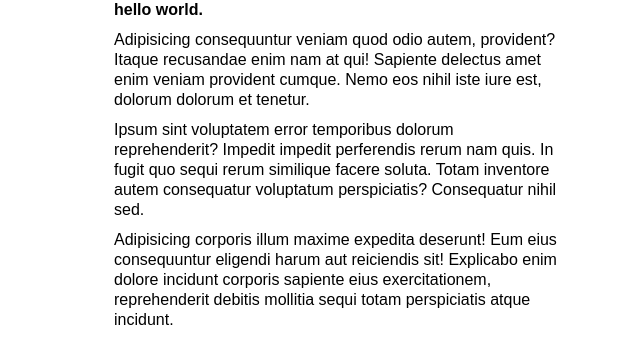
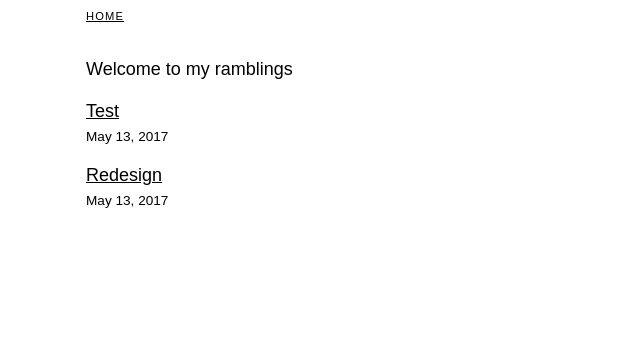
Before and after one commit to asilvadesigns/fightthebunnies, a Jekyll site: the page built from app/index.html, in a window 1280 px wide. Shown: the top 364 px of the page, without its empty margins (302-942 px from the left). Built offline with Jekyll 4.4.1, drawn with Linux system fonts in a browser that asks for light colours.

Commit message:
first post and some very basic navigation structure

```diff
--- a/_config.yml
+++ b/_config.yml
@@ -6,7 +6,9 @@ title: Fight The Bunnies
 #   Build
 baseurl: ""
 source: "./app"
-permalink: pretty
+permalink: none
+#permalink: /:categories/:title/
+#permalink: /:categories/:year/:month/:day/:title.html
 
 #
 #   Includes
@@ -15,25 +17,25 @@ include:
 #
 #   Excludes
 exclude:
-    - node_modules
-    - gulpfile.js
-    - package.json
+  - node_modules
+  - gulpfile.js
+  - package.json
 
-      ##
-      ##   Collections
-      #collections:
-      #    projects:
-      #        output: true
-      #    tools:
-      #        output: true
-      #
-      #defaults:
-      #    - scope:
-      #        type: projects
-      #      values:
-      #        layout: project
-      #    - scope:
-      #        type: tools
-      #      values:
-      #        layout: tool
-      #
+##
+##   Collections
+#collections:
+#    projects:
+#        output: true
+#    tools:
+#        output: true
+#
+#defaults:
+#    - scope:
+#        type: projects
+#      values:
+#        layout: project
+#    - scope:
+#        type: tools
+#      values:
+#        layout: tool
+#
--- /dev/null
+++ b/app/_includes/head.html
@@ -0,0 +1,7 @@
+<head>
+  <meta charset="UTF-8">
+  <meta http-equiv="X-UA-Compatible" content="IE=EDGE">
+  <meta name="viewport" content="width=device-width, initial-scale=1.0">
+  <title>{{ site.title }}</title>
+  <link rel="stylesheet" href="{{ site.baseurl }}css/styles.css">
+</head>
--- a/app/_layouts/default.html
+++ b/app/_layouts/default.html
@@ -1,12 +1,6 @@
 <!DOCTYPE html>
 <html lang="en">
-  <head>
-    <meta charset="UTF-8">
-    <meta http-equiv="X-UA-Compatible" content="IE=EDGE">
-    <meta name="viewport" content="width=device-width, initial-scale=1.0">
-    <title>{{ site.title }}</title>
-    <link rel="stylesheet" href="{{ site.baseurl }}css/styles.css">
-  </head>
+  {% include head.html %}
   <body>
     <main>
       <div class="container">
--- a/app/css/styles.css
+++ b/app/css/styles.css
@@ -1 +1 @@
-*{margin:0;padding:0;font:inherit;color:inherit}html{font-size:100%}body{font-family:sans-serif;line-height:1.25}h1,h2,h3,h4,h5,h6{font-weight:700}h1,h2,h3,h4,h5,h6,p{margin-bottom:.625rem}.container{max-width:28rem;margin-left:auto;margin-right:auto}
+*{margin:0;padding:0;font:inherit;color:inherit}html{font-size:100%}body{font-size:1.125rem;font-family:sans-serif;line-height:1.618}p{margin-bottom:.809rem}.container{max-width:28em;margin-left:auto;margin-right:auto;padding-left:1rem;padding-right:1rem}.header{margin-bottom:.809rem}.header__subtitle{font-size:.85rem}.navbar{margin-bottom:1.618rem}.navbar__item{font-size:.7rem;text-transform:uppercase;letter-spacing:.1em}.list__item{margin-bottom:.809rem}
--- a/app/index.html
+++ b/app/index.html
@@ -2,7 +2,26 @@
 layout: default
 ---
 
-<h3>hello world.</h3>
-<p>Adipisicing consequuntur veniam quod odio autem, provident? Itaque recusandae enim nam at qui! Sapiente delectus amet enim veniam provident cumque. Nemo eos nihil iste iure est, dolorum dolorum et tenetur.</p>
-<p>Ipsum sint voluptatem error temporibus dolorum reprehenderit? Impedit impedit perferendis rerum nam quis. In fugit quo sequi rerum similique facere soluta. Totam inventore autem consequatur voluptatum perspiciatis? Consequatur nihil sed.</p>
-<p>Adipisicing corporis illum maxime expedita deserunt! Eum eius consequuntur eligendi harum aut reiciendis sit! Explicabo enim dolore incidunt corporis sapiente eius exercitationem, reprehenderit debitis mollitia sequi totam perspiciatis atque incidunt.</p>
+<nav class="navbar">
+  <a class="navbar__item" href="/">Home</a>
+</nav>
+
+<header class="header">
+  <h3 class="header__title">Welcome to my ramblings</h3>
+</header>
+
+<div class="list">
+  {% assign sorted = (site.posts | sort: 'date') %}
+  {% for post in sorted %}
+  <div class="list__item">
+    <div class="header">
+      <a class="header__title" href="{{ site.baseurl }}{{ post.url }}">
+        {{ post.title }}
+      </a>
+      <div class="header__subtitle">
+        {{ post.date | date: '%B %d, %Y' }}
+      </div>
+    </div>
+  </div>
+  {% endfor %}
+</div>
--- a/gulpfile.js
+++ b/gulpfile.js
@@ -42,7 +42,7 @@ gulp.task("default",
 //
 //  Task Jekyll - spawn jekyll task in new terminal, when finished, callback
 function Jekyll(done) {
-  return cp.spawn(jekyll , ['build','--incremental'], {stdio: 'inherit'}).on('close', done);
+  return cp.spawn(jekyll , ['build'], {stdio: 'inherit'}).on('close', done);
 }
 
 //
```
Also changed, not shown: app/_assets/scss/styles.scss (+63 -5 lines), app/_layouts/post.html (added, +17 -0 lines), app/_posts/2017-05-13-redesign.md (added, +9 -0 lines), app/_posts/2017-05-13-test.md (added, +5 -0 lines).
